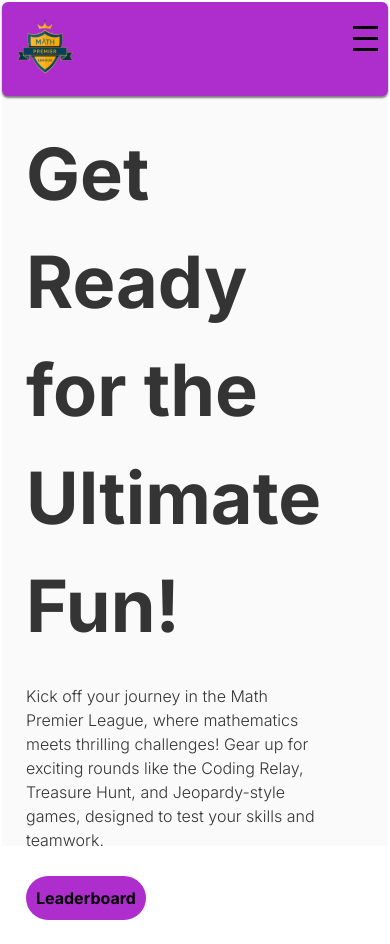
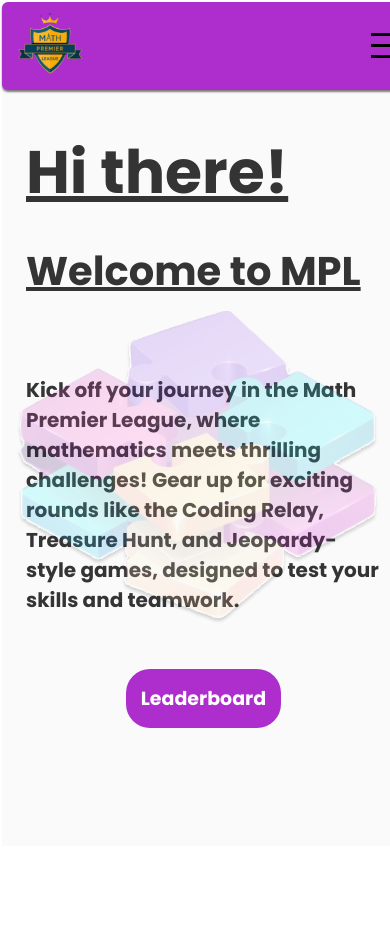
Before and after one commit to SIAM-VIT/MPL-fe, a React (Create React App) app: page /home in a window 390 px wide. After the commit the page ends 846 px from the top, so only its background shows below. Built offline with nearby package versions, Linux system fonts and the light colour scheme.

Commit message:
fix: homepage

```diff
--- a/src/App.css
+++ b/src/App.css
@@ -1,66 +1,72 @@
-body{
-  font-family: "Inter", system-ui;
+@import url("https://fonts.googleapis.com/css2?family=Poppins:ital,wght@0,100;0,200;0,300;0,400;0,500;0,600;0,700;0,800;0,900;1,100;1,200;1,300;1,400;1,500;1,600;1,700;1,800;1,900&display=swap");
+
+body {
+  font-family: "Poppins", system-ui;
   font-optical-sizing: auto;
   font-style: normal;
-  overflow: hidden;
+  /* overflow: hidden; */
 }
 
-a{
+* {
+  font-family: "Poppins", system-ui;
+}
+
+a {
   text-decoration: none;
 }
 
-::-webkit-scrollbar{
+::-webkit-scrollbar {
   width: 4px;
   background-color: var(--Secondary);
 }
 
-.flex{
+.flex {
   display: flex;
 }
 
-.row{
+.row {
   flex-direction: row;
 }
 
-.column{
+.column {
   flex-direction: column;
 }
 
-.space-between{
+.space-between {
   justify-content: space-between;
 }
 
-.space-around{
+.space-around {
   justify-content: space-around;
 }
 
-.align_items_center{
+.align_items_center {
   align-items: center;
 }
 
-.justify_content_center{
+.justify_content_center {
   justify-content: center;
 }
 
-.centerVH{
+.centerVH {
   align-items: center;
   justify-content: center;
 }
 
-.align_right{
-  align-items:flex-end;
+.align_right {
+  align-items: flex-end;
 }
 
-.gap_24{
+.gap_24 {
   gap: 24px;
 }
 
-.fwrap{
+.fwrap {
   flex-wrap: wrap;
 }
 
 /* Global Colors */
-#Container{
+#Container {
   --Primary: #fafafa;
   --Secondary: #ad2dcd;
   --SecondaruyDark: #6f1d84;
@@ -72,353 +78,361 @@ a{
   --primaryDarkv2: #f2f2f2;
 }
 
-#Container{
+#Container {
   height: 100svh;
   background-color: #fafafa;
   margin: 2px 2px 0 2px;
   color: var(--text);
 }
 
-#navBar{
+#navBar {
   background-color: var(--Secondary);
   border-radius: 6px;
-  padding:0 24px;
+  padding: 0 24px;
   box-shadow: var(--defaultBoxShadow);
+  align-items: center;
 }
 
-#menuBox{
+#menuBox {
   color: var(--textWhite);
-  font-size: 14px;
-  gap: 18px;
+  font-size: 20px;
+  gap: 30px;
 }
 
 .selectedMenuItem {
   color: var(--accent) !important;
 }
 
-.menuItem{
+.menuItem {
   transition: all 0.4s ease-in-out;
   cursor: pointer;
 }
 
-.menuItem a{
+.menuItem a {
   color: var(--textWhite);
 }
 
-.btn{
-  padding: 12px 18px;
+.btn {
+  padding: 12px 14px;
   border: none;
   outline: none;
+  font-size: 17px;
   font-weight: bold;
-  border-radius: 4px;
+  border-radius: 10px;
   cursor: pointer;
   width: fit-content;
   transition: all 0.3s ease-in-out;
 }
 
-.justify_content_right{
+.justify_content_right {
   justify-content: right;
 }
 
-.btn_lite{
-  font-size: 12px;
-  padding:8px 18px;
+.btn_lite {
+  font-size: 15px;
+  padding: 10px 20px;
   border: none;
   outline: none;
   text-transform: uppercase;
-  border-radius: 2px;
+  border-radius: 10px;
   cursor: pointer;
   transition: all 0.3s ease-in-out;
 }
 
-.formPoints{
+.formPoints {
   width: 40% !important;
 }
 
-.roundBtn{
+.roundBtn {
   border-radius: 24px;
 }
 
-.accentShade{
+.accentShade {
   background-color: var(--accent);
   color: var(--SecondaruyDark);
 }
 
-.purpleShade{
-  background-color:var(--Secondary) ;
+.purpleShade {
+  background-color: var(--Secondary);
   color: var(--textWhite);
 }
 
-.btnUnderline{
+.btnUnderline {
   text-decoration: underline;
   font-weight: bold;
   color: var(--Secondary);
   cursor: pointer;
 }
 
-.patternBg{
+.patternBg {
   background: url(./assets/bgPattern.png);
 }
 
-.bold{
+.bold {
   font-weight: bold;
 }
 
-.purpleText{
+.purpleText {
   color: var(--Secondary);
 }
 
-.greenShade{
+.greenShade {
   background-color: #00cd21;
   color: var(--textWhite);
 }
 
-.redShade{
+.redShade {
   background-color: #fe4949;
   color: var(--textWhite);
 }
 
-#bodyContainer{
+#bodyContainer {
   flex-grow: 1;
   padding: 24px;
   gap: 120px;
   color: var(--text);
 }
 
-#heroTextSection{
+#heroTextSection {
   gap: 24px;
 }
 
-.heroHeadText{
+.heroHeadText {
   font-size: 72px;
   font-weight: bold;
+  text-decoration: underline;
 }
 
-.heroSubText{
+.heroSubText {
   font-size: 16px;
   font-weight: 300;
 }
 
-#heroImageSection{
+#heroImageSection {
   background: url(./assets/bgPattern.png);
   background-size: contain;
   background-position: center center;
   height: 100%;
+  max-width: 100%;
 }
 
-#btnHolder{
+#btnHolder {
   gap: 24px;
 }
 
-#huntSection{
+#huntSection {
   flex-grow: 1;
   gap: 24px;
 }
 
-#clueSection{
+#clueSection {
   gap: 72px;
 }
 
-#bgSection{
+#bgSection {
   height: 30%;
+  width: 103%;
+  margin-bottom: -7svw;
 }
 
-.titleHeadText{
+.titleHeadText {
   font-size: 28px;
   font-weight: bold;
+  text-decoration: underline;
 }
 
-.inputBoxContainer{
-  gap: 48px;
+.inputBoxContainer {
+  gap: 55px;
 }
 
-.inputTitle{
+.inputboxcontainer {
+  gap: 25px;
+}
+
+.inputTitle {
   font-size: 20px;
   font-weight: bold;
 }
 
-.inputBox{
-  padding:  8px 12px;
+.inputBox {
+  padding: 10px 5px;
   font-size: 14px;
   border: 1px solid var(--Secondary);
-  width: 20svw;
+  width: 36svw;
+  border-radius: 5px;
 }
 
-#clueForm{
+#clueForm {
   gap: 24px;
+  width: 100%;
 }
 
-input:active, input:focus{
+input:active,
+input:focus {
   border: 1px solid royalblue;
   outline: 1px solid var(--Secondary);
 }
 
-#clueFormBtnContainer{
-  gap: 24px;
-  justify-content: right;
+#clueFormBtnContainer {
+  gap: 25px;
+  justify-content: space-evenly;
+  margin-top: 3svh;
+  margin-left: 3svw;
 }
 
-#clueBoxContainer{
+#clueBoxContainer {
   gap: 12px;
 }
 
-.clueBox{
+.clueBox {
   width: 47px;
   height: 47px;
   text-align: center;
   color: var(--textWhite);
   font-weight: bold;
-  font-size:24px;
+  font-size: 24px;
   cursor: pointer;
 }
 
-#Cbox1{
+#Cbox1 {
   background-color: #3c0095;
 }
-#Cbox2{
+#Cbox2 {
   background-color: #8e0071;
 }
-#Cbox3{
+#Cbox3 {
   background-color: #f6c136;
 }
-#Cbox4{
+#Cbox4 {
   background-color: #007178;
 }
-#Cbox5{
+#Cbox5 {
   background-color: #ad2dcd;
 }
 
-.clueBoxDisabled{
+.clueBoxDisabled {
   background-color: var(--primaryDark) !important;
 }
 
-.errorMessage{
+.errorMessage {
   color: red;
   display: block;
-  align-self:flex-end;
+  align-self: flex-end;
   font-size: 14px;
 }
 
-.tbl{
+.tbl {
   border: 2px solid var(--Secondary);
   box-shadow: var(--defaultBoxShadow);
   border-collapse: collapse;
 }
 
-.headerRow{
+.headerRow {
   background-color: var(--Secondary);
   color: white;
 }
 
-.tbl th, .tbl td{
+.tbl th,
+.tbl td {
   padding: 8px;
 }
 
-/* td{
-  background-color: white;
-} */
-
-.headerRow th{
+.headerRow th {
   border: 1px solid white;
 }
 
-.tbl td{
+.tbl td {
   border-left: 1px solid var(--Secondary);
   border-right: 1px solid var(--Secondary);
 }
 
-#aboutSection{
+#aboutSection {
   gap: 24px;
   flex-basis: 50%;
 }
 
-#detailContainer{
+#detailContainer {
   gap: 10px;
 }
 
-.detailBox{
+.detailBox {
   gap: 12px;
 }
 
-.descText{
+.descText {
   font-size: 16px;
 }
 
-#leadertableSection{
+#leadertableSection {
   height: 69vh;
-  overflow-y: scroll;
+  /* overflow-y: scroll; */
   border-bottom: 2px solid var(--Secondary);
 }
 
-.tbl .bold{
-  /* background-color: white; */
+.tbl .bold {
   text-align: center;
 }
-tbody tr:first-child {
-  background-color: purple;
-  color: white;
-  border-right: #fff;
+
+#leaderboardtable th,
+#leaderboardtable td {
+  padding: 8px 24px;
+  /* margin-bottom: 20px; */
 }
 
-
-#leaderboardtable th, #leaderboardtable td{
-  padding: 8px 24px;
-}
-
-#leaderboardtable tr:first-child{
+#leaderboardtable tr:first-child {
   background-color: var(--Secondary) !important;
 }
 
-#leaderboardtable tr:nth-child(odd){
+#leaderboardtable tr:nth-child(odd) {
   background-color: var(--primaryDarkv2);
 }
 
-#leaderboardContainer{
-  gap: 12px ;
+#leaderboardContainer {
+  gap: 12px;
 }
 
-.leaderBox{
+.leaderBox {
   background-color: var(--Primary);
   box-shadow: var(--defaultBoxShadow);
 }
 
-.rankBox{
+.rankBox {
   width: 120px;
   height: 140px;
   color: white;
 }
 
-.rank{
+.rank {
   font-size: 60px;
   font-weight: 900;
 }
 
-#rank1{
-  background-color: #9358EB;
+#rank1 {
+  background-color: #9358eb;
 }
 
-#rank2{
-  background-color: #E14BC3;
+#rank2 {
+  background-color: #e14bc3;
 }
 
-#rank3{
+#rank3 {
   background-color: #ad2dcd;
 }
 
-.rankDetailBox{
+.rankDetailBox {
   background: url(./assets/bgPattern.png);
   padding: 24px 36px;
 }
 
-#topicContainer{
+#topicContainer {
   gap: 36px;
 }
 
-#generalTopicContainer{
+#generalTopicContainer {
   gap: 36px;
 }
 
-.topicBox{
+.topicBox {
   background-color: #8e0071;
   width: 140px;
   height: 190px;
@@ -430,7 +444,7 @@ tbody tr:first-child {
   transition: all 0.3s ease-in-out;
 }
 
-.buzzerBox{
+.buzzerBox {
   width: 220px;
   height: 420px;
   border-radius: 8px;
@@ -441,42 +455,42 @@ tbody tr:first-child {
   transition: all 0.3s ease-in-out;
 }
 
-.topicText{
+.topicText {
   font-weight: bold;
   text-transform: uppercase;
   color: var(--textWhite);
   font-size: 18px;
 }
 
-#topic1{
+#topic1 {
   background-color: #8e0071;
 }
 
-#topic2{
+#topic2 {
   background-color: #71008d;
 }
 
-#topic3{
+#topic3 {
   background-color: #d69a00;
 }
 
-#topic4{
+#topic4 {
   background-color: #2e4f6d;
 }
 
-#topic5{
+#topic5 {
   background-color: #007178;
 }
 
-#topic6{
+#topic6 {
   background-color: #b42247;
 }
 
-#questionBoxContainer{
+#questionBoxContainer {
   gap: 24px;
 }
 
-.questionBox{
+.questionBox {
   background-color: #007178;
   width: 140px;
   height: 190px;
@@ -488,46 +502,147 @@ tbody tr:first-child {
   transition: all 0.3s ease-in-out;
 }
 
-.scoreBox{
+.scoreBox {
   gap: 4px;
 }
 
-.scoreBox button{
+.scoreBox button {
   font-size: 18px;
   font-weight: bold;
 }
 
-.scoreBox input{
+.scoreBox input {
   width: 13svw;
 }
 
+.heroHeadText1 {
+  font-family: "Poppins", sans-serif;
+  font-weight: 700;
+  font-style: normal;
+  font-size: 40px;
+  text-decoration: underline;
+}
+
 /* Events  */
-.menuItem:hover{
+.menuItem:hover {
   transform: scale(1.05);
 }
 
-.btn:hover, .btn_lite:hover, .topicBox:hover, .buzzerBox:hover, .questionBox:hover{
+.btn:hover,
+.btn_lite:hover,
+.topicBox:hover,
+.buzzerBox:hover,
+.questionBox:hover {
   box-shadow: var(--defaultBoxShadow);
   transform: scale(1.03);
 }
 
 /* Absolute Reference */
-#mplLogo{
-  height: 74px;
+#mplLogo {
+  height: 120px;
   width: fit-content;
   cursor: pointer;
 }
 
-#puzzleImage{
+#puzzleImage {
   width: fit-content;
   height: 60vh;
 }
 
-#eventFlowImg{
+#eventFlowImg {
   width: fit-content;
   height: 210px;
 }
 
-@tailwind base;
-@tailwind components;
-@tailwind utilities;
+@media screen and (max-width: 600px) {
+  /* #heroImageSection {
+    background: url(./assets/bgPattern.png);
+    background-size: contain;
+    background-position: center center;
+    height: 100%;
+    margin: auto;
+    left: 100%;
+  } */
+
+  .heroHeadText {
+    width: 98.5vw;
+    font-family: "Poppins", sans-serif;
+    font-weight: 700;
+    font-style: normal;
+    font-size: 60px;
+    text-decoration: underline;
+  }
+
+  .inputBoxContainer {
+    gap: 55px;
+  }
+
+  #menuBox {
+    color: var(--textWhite);
+    font-size: 15px;
+    gap: 20px;
+  }
+
+  .heroHeadText1 {
+    width: 98.5vw;
+    font-family: "Poppins", sans-serif;
+    font-weight: 700;
+    font-style: normal;
+    font-size: 40px;
+    text-decoration: underline;
+  }
+
+  #Container {
+    width: 100svw;
+    /* height: 100%; */
+  }
+
+  .btn {
+    padding: 10px 20px;
+    font-size: 16px;
+    touch-action: manipulation;
+  }
+
+  #btnHolder {
+    display: flex;
+    flex-direction: row;
+    justify-content: center;
+    align-items: center;
+    gap: 10px;
+    margin-top: 3.5svh;
+    margin-right: 7.5svw;
+  }
+
+  .heroSubText {
+    margin: 0px 25px 0px 0px;
+    font-weight: bold;
+    font-size: 20px;
+    text-align: left;
+    margin-top: 6svh;
+  }
+
+  #heroTextSection {
+    height: 70vh;
+    width: 98.5vw;
+    position: absolute;
+    top: 15%;
+    text-align: justify;
+    font-weight: bold;
+    margin-right: auto;
+  }
+
+  #puzzleImage {
+    max-width: 100%;
+    height: auto;
+    opacity: 0.2;
+    pointer-events: none;
+    position: absolute;
+    left: 0;
+  }
+
+  #mplLogo {
+    height: 10svh;
+    width: fit-content;
+    cursor: pointer;
+  }
+}
--- a/src/components/Navbar.css
+++ b/src/components/Navbar.css
@@ -2,6 +2,7 @@
 
 #navBar {
   padding: 10px;
+  height: 12vh;
 }
 
 #menuBox {
@@ -9,11 +10,22 @@
   gap: 15px;
 }
 
-  /* Hide menu items on small screens and show the hamburger menu */
 .hamburgerMenu {
   display: none;
   flex-direction: column;
   cursor: pointer;
+}
+
+.btn1 {
+  padding: 12px 18px;
+  border: none;
+  outline: none;
+  font-weight: bold;
+  border-radius: 4px;
+  font-size: 17px;
+  cursor: pointer;
+  width: fit-content;
+  transition: all 0.3s ease-in-out;
 }
 
 .hamburgerMenu span {
@@ -24,13 +36,30 @@
 }
 /* For screens below 768px */
 @media screen and (max-width: 768px) {
+  #navBar {
+    width: 98.5vw;
+    height: 8vh;
+    display: flex;
+    align-items: center;
+    justify-content: space-between;
+    margin: auto;
+  }
+
+  .custom-width {
+    width: 93.5vw !important;
+  }
+
+  .custom-width2 {
+    width: 97.5vw !important;
+  }
+
   #menuBox {
     display: none; /* Hide the menu on smaller screens */
   }
 
   .hamburgerMenu {
     display: flex; /* Show the hamburger menu */
-      margin-top: 10px; /* Adjust this value to move the hamburger lower */
+    /* margin-top: 10px; Adjust this value to move the hamburger lower */
   }
 
   /* When the menu is open, display the menu items */
@@ -38,17 +67,34 @@
     display: flex;
     flex-direction: column;
     position: absolute;
-      top: 60px; /* Adjust as per your design */
-      right: 10px;
-      background-color: white;
+    top: 11svh; /* Adjust as per your design */
+    right: -2svw;
+    background-color: #ffffff;
     box-shadow: 0px 4px 8px rgba(0, 0, 0, 0.1);
     padding: 10px;
     z-index: 1000;
   }
 
-    .menuItem, .btn {
+  .menuItem {
     color: black;
     padding: 10px;
+    font-size: 15px;
+    font-weight: 600;
     text-align: center;
   }
+  .btn {
+    color: white;
+    padding: 15px;
+    text-align: center;
+    font-size: 19px;
   }
+  .btn1 {
+    color: white;
+    padding: 15px;
+    text-align: center;
+    border: none;
+    color: black;
+    font-size: 17px;
+    border-radius: 20px;
+  }
+}
--- a/src/index.css
+++ b/src/index.css
@@ -1,10 +1,12 @@
-*{
+@import url("https://fonts.googleapis.com/css2?family=Poppins:ital,wght@0,100;0,200;0,300;0,400;0,500;0,600;0,700;0,800;0,900;1,100;1,200;1,300;1,400;1,500;1,600;1,700;1,800;1,900&display=swap");
+
+* {
   margin: 0;
   padding: 0;
 }
 
-body{
-  font-family: "Inter", system-ui;
+body {
+  font-family: "Poppins", system-ui;
   font-optical-sizing: auto;
   font-style: normal;
 }
--- a/src/pages/Homepage.jsx
+++ b/src/pages/Homepage.jsx
@@ -1,26 +1,42 @@
-import React from 'react';
-import { Link } from 'react-router-dom';
-import Navbar from '../components/Navbar';
-import PuzzleImage from '../assets/heroPageElement.svg';
+import { React, useState } from "react";
+import Navbar from "../components/Navbar";
+import PuzzleImage from "../assets/heroPageElement.svg";
+import { useNavigate } from "react-router-dom";
 
 export default function Homepage() {
+  const navigate = useNavigate();
+  const navtohunt = () => {
+    navigate("/leaderboard");
+  };
   return (
-    <div id='Container' className='flex column'>
+    <div id="Container" className="flex column">
       <Navbar />
-      <div id="bodyContainer" className='flex row space-between align_items_center'>
-        <div id="heroTextSection" className='flex column'>
-          <p className="heroHeadText">Get Ready for the Ultimate Fun!</p>
-          <p className="heroSubText">Kick off your journey in the Math Premier League, where mathematics meets thrilling challenges! Gear up for exciting rounds like the Coding Relay, Treasure Hunt, and Jeopardy-style games, designed to test your skills and teamwork.</p>
-          <div id="btnHolder" className='flex row align_items_center'>
-            <Link to="/leaderboard"> {/* Wrap button in Link */}
-              <button className='btn roundBtn purpleShade'>
-                Leaderboard
-              </button>
-            </Link>
+      <div
+        id="bodyContainer"
+        className="flex row space-between align_items_center"
+      >
+        <div id="heroTextSection" className="flex column">
+          <p className="heroHeadText">Hi there!</p>
+          <p className="heroHeadText1">Welcome to MPL</p>
+          <p className="heroSubText">
+            Kick off your journey in the Math Premier League, where mathematics
+            meets thrilling challenges! Gear up for exciting rounds like the
+            Coding Relay, Treasure Hunt, and Jeopardy-style games, designed to
+            test your skills and teamwork.
+          </p>
+          <div id="btnHolder" className="flex row align_items_center">
+            <button
+              className="btn roundBtn purpleShade"
+              onClick={navtohunt}
+              onTouchStart={navtohunt}
+            >
+              Leaderboard
+            </button>
+
           </div>
         </div>
-        <div id="heroImageSection" className='flex column centerVH'>
-          <img id='puzzleImage' src={PuzzleImage} alt="Puzzle" />
+        <div id="heroImageSection" className="flex column centerVH">
+          <img id="puzzleImage" src={PuzzleImage} />
         </div>
       </div>
     </div>
```
Lines whose indentation alone changed are shown as unchanged.
